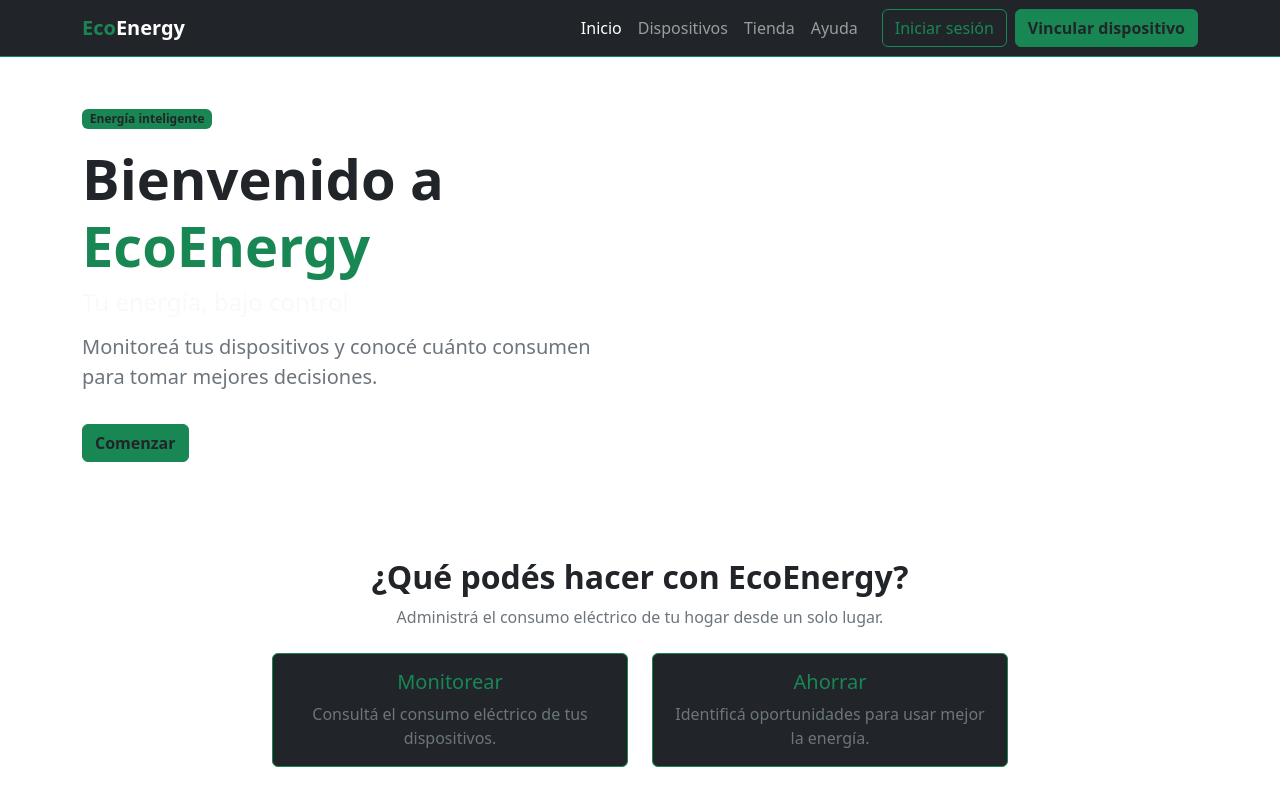
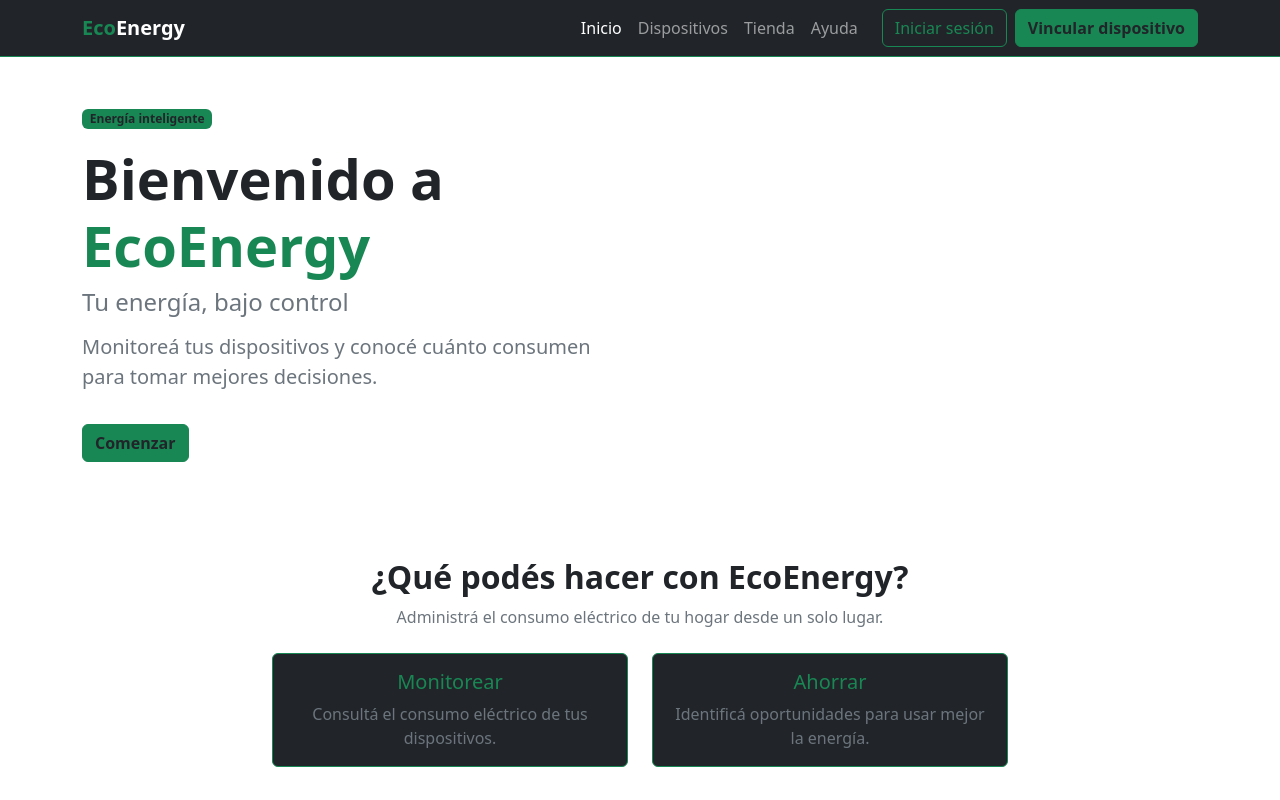
Before and after one commit to Ec0Energy/EcoEnergy, a plain HTML site: page index.html in a window 1280 px wide. Shown: the top 800 px of the page. Drawn offline with nearby package versions, Linux system fonts and the light colour scheme.

Commit message:
Ajusto el color del subtitulo del inicio

```diff
--- a/index.html
+++ b/index.html
@@ -63,7 +63,7 @@
                         Bienvenido a <span class="text-success">EcoEnergy</span>
                     </h1>
 
-                    <h2 class="h4 text-light mb-3">Tu energía, bajo control</h2>
+                    <h2 class="h4 fw-normal text-secondary mb-2">Tu energía, bajo control</h2>
                     <p class="lead text-secondary mt-3">
                         Monitoreá tus dispositivos y conocé cuánto consumen
                         para tomar mejores decisiones.
```
